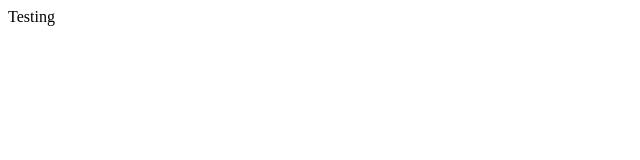
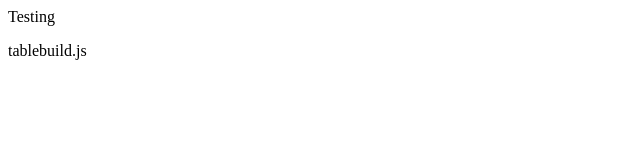
Before and after one commit to AJK24/buildtable, a website: page index.html in a window 1280 px wide. Shown: the full height of the page, 0-640 px from the left. Drawn offline with Linux system fonts and the light colour scheme.

Commit message:
Updated index

```diff
--- a/index.html
+++ b/index.html
@@ -26,6 +26,8 @@
 
 Testing
 
+<p><div>tablebuild.js</div></p>
+
 
 
 </body>
```
